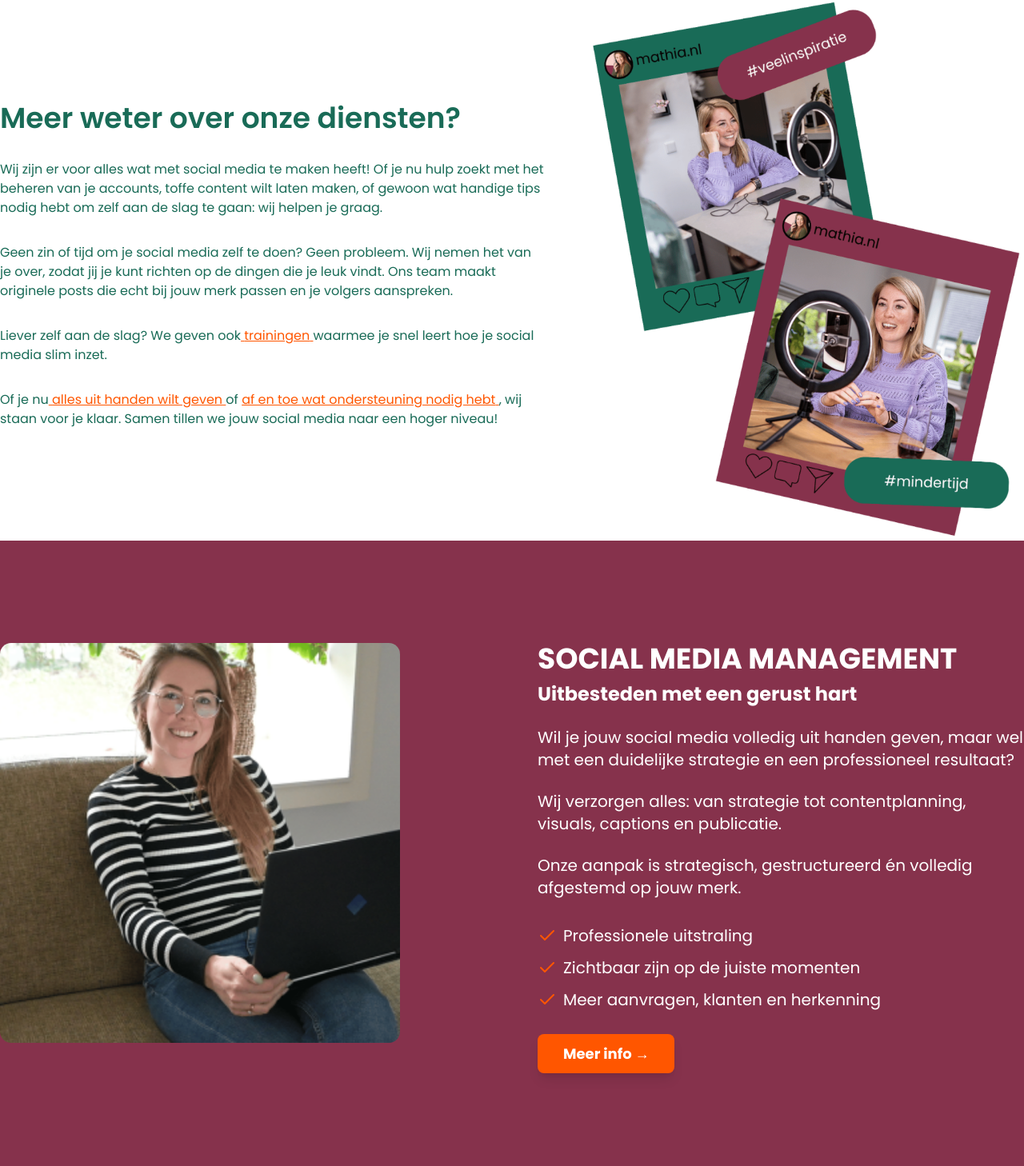
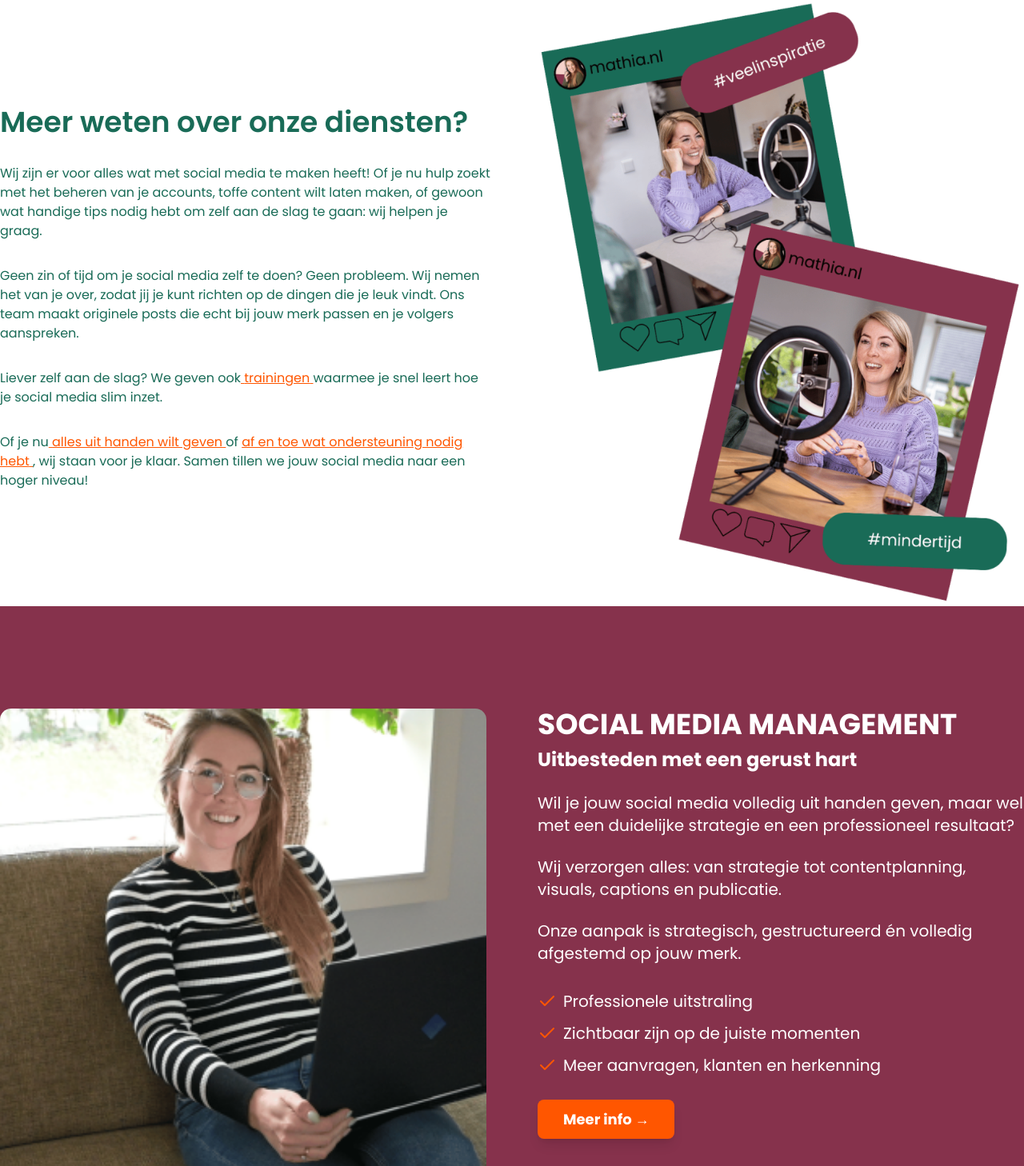
Before and after one commit to jochemwhite/mathia.nl, a Next.js app: page /aanbod in a window 1280 px wide. Shown: the part 109-1567 px from the top of the page at 80% size. Built offline with nearby package versions, Linux system fonts and the light colour scheme; no server answers.

Commit message:
refactor: Enhance styling and layout of AanbodSection and ExtendedServicesSections components for improved responsiveness and readability.

```diff
--- a/src/components/ExtendedServicesSections.tsx
+++ b/src/components/ExtendedServicesSections.tsx
@@ -34,8 +34,7 @@ const services: Service[] = [
   {
     title: "STRATEGIE SESSIES",
     subtitle: "Jouw plan in 1 dagdeel",
-    image:
-      "/img/netwerkbijeenkomst.jpg",
+    image: "/img/netwerkbijeenkomst.jpg",
     href: "/strategie-sessies",
     reverseLayout: true,
     paragraphs: [
@@ -51,8 +50,7 @@ const services: Service[] = [
   {
     title: "MATHIA ACADEMY",
     subtitle: "Leer het zelf, op jouw tempo",
-    image:
-      "/img/video-opnemen.jpg",
+    image: "/img/video-opnemen.jpg",
     href: "/mathia-academy",
     reverseLayout: false,
     paragraphs: [
@@ -69,52 +67,61 @@ const services: Service[] = [
 
 export default function ExtendedServicesSections() {
   return (
-    <section className="mx-auto bg-accent py-32">
-      <div className="container space-y-32">
+    <section className="mx-auto bg-accent py-16 md:py-32">
+      <div className="container space-y-16 md:space-y-32">
         {services.map((service) => (
           <div
             key={service.href}
-            className={`flex gap-16 text-white ${service.reverseLayout ? "flex-row-reverse" : ""}`}
+            className={`flex flex-col gap-8 text-white md:flex-row md:gap-16 ${
+              service.reverseLayout ? "md:flex-row-reverse" : ""
+            }`}
           >
-            <div className="w-1/2">
+            {/* Image — always on top on mobile */}
+            <div className="w-full md:w-1/2">
               <Link href={service.href}>
                 <Image
                   src={service.image}
                   alt={service.title}
-                  className="rounded-xl"
+                  className="w-full rounded-xl object-cover"
                   width={500}
                   height={300}
                   priority
                 />
               </Link>
             </div>
-            <div className="w-1/2">
+
+            {/* Text content */}
+            <div className="w-full md:w-1/2">
               <Link href={service.href}>
-                <h2 className="text-4xl font-bold">{service.title}</h2>
+                <h2 className="text-2xl font-bold sm:text-3xl md:text-4xl">
+                  {service.title}
+                </h2>
               </Link>
-              <h3 className="text-2xl font-bold mt-2">{service.subtitle}</h3>
+              <h3 className="mt-2 text-xl font-bold sm:text-2xl">
+                {service.subtitle}
+              </h3>
 
               {service.paragraphs.map((p, i) => (
-                <p key={i} className="text-xl mt-6">
+                <p key={i} className="mt-4 text-base sm:text-lg md:mt-6 md:text-xl">
                   {p}
                 </p>
               ))}
 
-              <ul className="text-xl mt-8 space-y-3">
+              <ul className="mt-6 space-y-3 text-base sm:text-lg md:mt-8 md:text-xl">
                 {service.checkmarks.map((item, i) => (
                   <li key={i} className="flex items-center gap-2">
-                    <Check className="text-secondary-accent shrink-0" />
+                    <Check className="shrink-0 text-secondary-accent" />
                     {item}
                   </li>
                 ))}
               </ul>
 
-              <div className="mt-10">
+              <div className="mt-8 md:mt-10">
                 <CTAButton
                   href={service.href}
                   text="Meer info →"
                   variant="normal"
-                  className="mt-20 w-full"
+                  className="w-full"
                 />
               </div>
             </div>
--- a/src/components/aanbodSection.tsx
+++ b/src/components/aanbodSection.tsx
@@ -3,37 +3,40 @@ import Link from "next/link";
 
 export default function AanbodSection() {
   return (
-    <section className="container">
-      <div className="flex items-center justify-center gap-12">
-        <div>
-          <h1 className="text-4xl font-semibold text-primary">Meer weter over onze diensten?</h1>
+    <section className="container py-12 md:py-0">
+      <div className="flex flex-col items-center gap-8 md:flex-row md:gap-12">
+        {/* Text */}
+        <div className="w-full md:w-1/2">
+          <h1 className="text-2xl font-semibold text-primary sm:text-3xl md:text-4xl">
+            Meer weten over onze diensten?
+          </h1>
 
-          <div className="space-y-8  mt-8 text-primary">
+          <div className="mt-6 space-y-6 text-primary md:mt-8 md:space-y-8">
             <p>
-              Wij zijn er voor alles wat met social media te maken heeft! Of je nu hulp zoekt met het beheren van je accounts, toffe content wilt laten maken, of gewoon wat handige tips nodig hebt om
-              zelf aan de slag te gaan: wij helpen je graag.
+              Wij zijn er voor alles wat met social media te maken heeft! Of je nu hulp zoekt met
+              het beheren van je accounts, toffe content wilt laten maken, of gewoon wat handige
+              tips nodig hebt om zelf aan de slag te gaan: wij helpen je graag.
             </p>
 
             <p>
-              Geen zin of tijd om je social media zelf te doen? Geen probleem. Wij nemen het van je over, zodat jij je kunt richten op de dingen die je leuk vindt. Ons team maakt originele posts die
-              echt bij jouw merk passen en je volgers aanspreken.
+              Geen zin of tijd om je social media zelf te doen? Geen probleem. Wij nemen het van je
+              over, zodat jij je kunt richten op de dingen die je leuk vindt. Ons team maakt
+              originele posts die echt bij jouw merk passen en je volgers aanspreken.
             </p>
 
             <p>
               Liever zelf aan de slag? We geven ook
-              <Link href="/linkedin-training" className="underline text-secondary-accent">
-                {" "}
-                trainingen{" "}
-              </Link>{" "}
+              <Link href="/mathia-academy" className="underline text-secondary-accent">
+                {" "}trainingen{" "}
+              </Link>
               waarmee je snel leert hoe je social media slim inzet.
             </p>
 
             <p>
               Of je nu
               <Link href="/social-media-management" className="underline text-secondary-accent">
-                {" "}
-                alles uit handen wilt geven{" "}
-              </Link>{" "}
+                {" "}alles uit handen wilt geven{" "}
+              </Link>
               of{" "}
               <Link href="/strategie-sessies" className="underline text-secondary-accent">
                 af en toe wat ondersteuning nodig hebt{" "}
@@ -43,8 +46,16 @@ export default function AanbodSection() {
           </div>
         </div>
 
-        <div>
-          <Image src="/img/website-foto-SCA-promo.png" alt="website-foto-SCA-promo" width={1500} height={960} priority />
+        {/* Image */}
+        <div className="w-full md:w-1/2">
+          <Image
+            src="/img/website-foto-SCA-promo.png"
+            alt="website-foto-SCA-promo"
+            width={1500}
+            height={960}
+            className="w-full rounded-xl object-cover"
+            priority
+          />
         </div>
       </div>
     </section>
```
